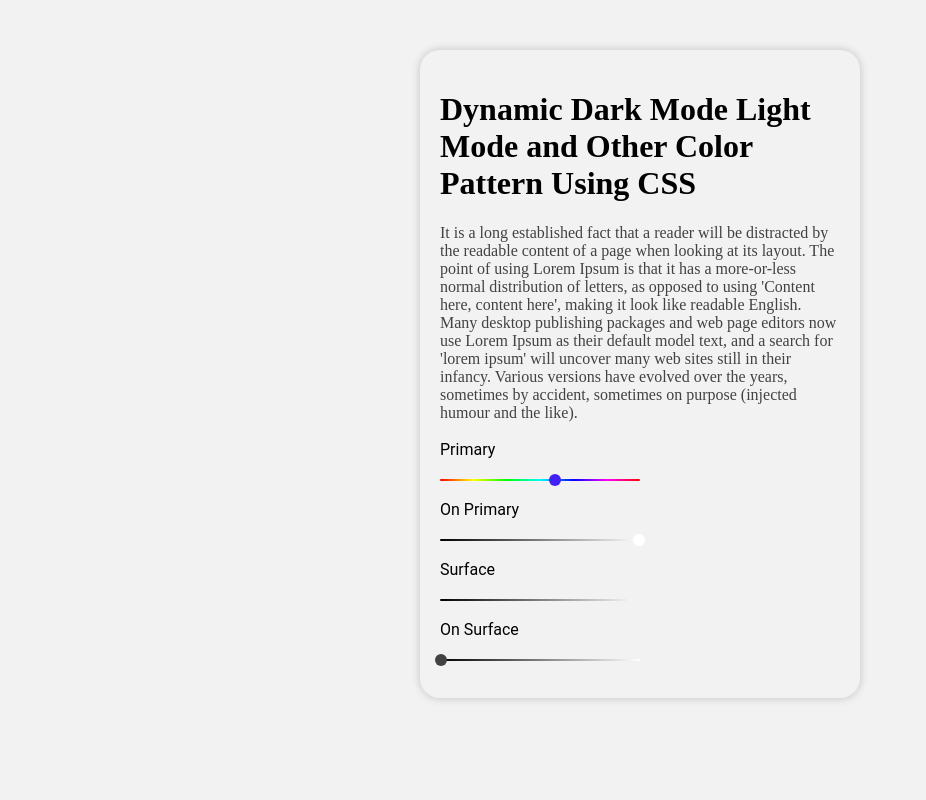
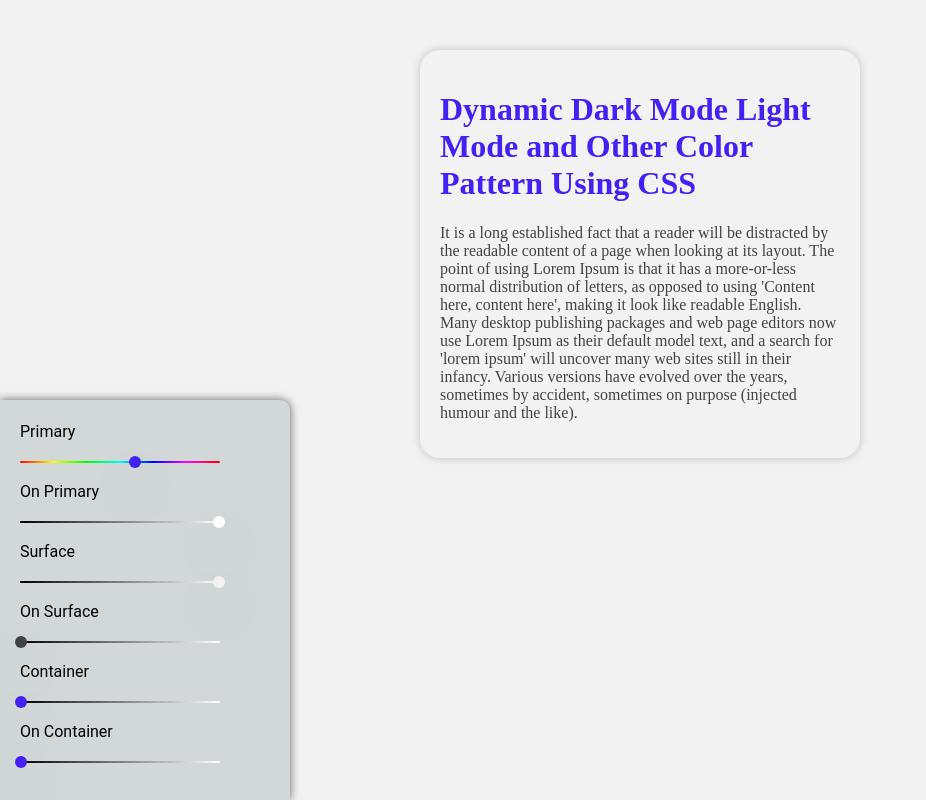
Before and after one commit to Yogen-Pokhrel/dark-mode-and-light-mode-theme-with-scss, a plain HTML site: page index.html in a window 1280 px wide. Shown: the whole page, without its empty margins (0-926 px from the left). Drawn offline with nearby package versions, Linux system fonts and the light colour scheme.

Commit message:
Normal SCSS Fixes

```diff
--- a/css/style.scss
+++ b/css/style.scss
@@ -4,7 +4,9 @@ $colors: (
     primary : rgb(68, 33, 243),
     on-primary : rgb(255,255,255),
     surface : rgb(242, 242, 242),
-    on-surface : rgb(66, 66, 66)
+    on-surface : rgb(66, 66, 66),
+    container : rgb(242, 242, 242),
+    on-container : rgb(66, 66, 66)
 );
 //dark theme
 // $colors-dark: (
@@ -17,7 +19,9 @@ $colors-dark: (
     primary : rgb(68, 33, 243),
     on-primary : rgb(255,255,255),
     surface : rgb(242, 242, 242),
-    on-surface : rgb(66, 66, 66)
+    on-surface : rgb(66, 66, 66),
+    container : rgb(242, 242, 242),
+    on-container : rgb(66, 66, 66)
 );
 //converting scss variable into css variable
 body {
@@ -64,12 +68,15 @@ body{
         max-width: 100%;
         margin: 0 auto;
         border-radius: 20px;
-        background: getColor(surface);
+        background: getColor(container);
         box-shadow: 0px 0px 10px 0px rgba(0,0,0,0.2);
         padding: 20px;
 
+        h1{
+            color: getColor(primary);
+        }
         p{
-            color: getColor(on-surface);
+            color: getColor(on-container);
 
         }
     }
@@ -154,6 +161,7 @@ body{
     background-color: getColor(primary);
     transform: scale(6, 6);
     transition: box-shadow 0.2s;
+    box-shadow: 0px 4px 10px 0px rgba(0,0,0,0.3);
 }
 
 /* Webkit | Hover, Focus */
@@ -364,3 +372,14 @@ body{
         transform: translate(-100%, 70%);
     }
 }
+
+.color_selector{
+    background-color: #d2d8d8;
+    position: fixed;
+    bottom: 0px;
+    left: 0px;
+    border-top-right-radius: 10px;
+    width: 250px;
+    padding: 20px;
+    box-shadow: 0px 0px 10px 0px rgba(0,0,0,0.6);
+}
--- a/index.html
+++ b/index.html
@@ -14,6 +14,12 @@
     <h1>Dynamic Dark Mode Light Mode and Other Color Pattern Using CSS</h1>
     <p>It is a long established fact that a reader will be distracted by the readable content of a page when looking at its layout. The point of using Lorem Ipsum is that it has a more-or-less normal distribution of letters, as opposed to using 'Content here, content here', making it look like readable English. Many desktop publishing packages and web page editors now use Lorem Ipsum as their default model text, and a search for 'lorem ipsum' will uncover many web sites still in their infancy. Various versions have evolved over the years, sometimes by accident, sometimes on purpose (injected humour and the like).</p>
 
+
+  </div>
+
+</div>
+
+<div class="color_selector">
   <label id="primary" class="slider">
     <input type="range" min="0" max="360" value="207">
     <span>Primary</span>
@@ -30,8 +36,14 @@
     <input type="range" min="0" max="255" value="0">
     <span>On Surface</span>
 </label>
-  </div>
-
+  <label id="container" class="slider">
+    <input type="range" min="0" max="255" value="0">
+    <span>Container</span>
+</label>
+  <label id="on-container" class="slider">
+    <input type="range" min="0" max="255" value="0">
+    <span>On Container</span>
+</label>
 </div>
 </body>
 <script>
@@ -57,5 +69,15 @@ document.querySelector('#on-surface > input').oninput = event => {
   document.body.style.setProperty('--color-on-surface', `rgb(${value}, ${value}, ${value})`);
 };
 
+document.querySelector('#container > input').oninput = event => {
+  const value = event.target.value;
+  document.body.style.setProperty('--color-container', `rgb(${value}, ${value}, ${value})`);
+};
+
+document.querySelector('#on-container > input').oninput = event => {
+  const value = event.target.value;
+  document.body.style.setProperty('--color-on-container', `rgb(${value}, ${value}, ${value})`);
+};
+
 </script>
 </html>
```
Also changed, not shown: css/style.css, 1 other file. Lines whose indentation alone changed are shown as unchanged.
